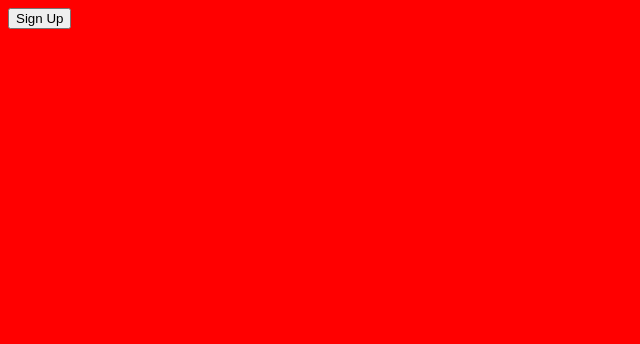
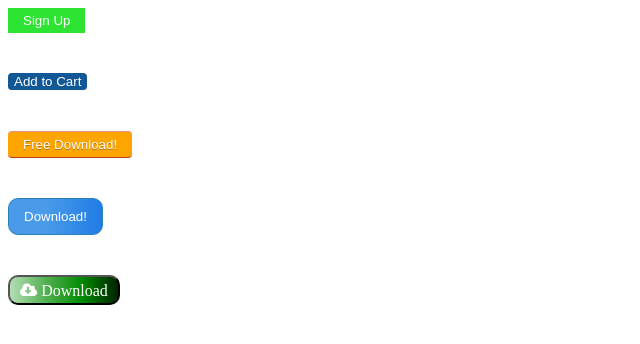
Before and after one commit to rscarlett1/buttons, a plain HTML site: page index.html in a window 1280 px wide. Shown: the whole page, without its empty margins (0-640 px from the left). Drawn offline with Linux system fonts and the light colour scheme.

Commit message:
create buttons

```diff
--- a/css/styles.css
+++ b/css/styles.css
@@ -1,6 +1,86 @@
-body {
+button{
+	display: block;
+	margin-bottom: 40px;
+}
 
-	background-color:	#ff0000;
+
+
+#one{
+	background-color: #2ee432;
+	padding: 5px 15px;
+	border: none;
+	color:	#ffffff;
+	cursor: pointer;
+	outline: none;
+}
+
+#two{
+	background-color: #125896;
+	border: none;
+	color: #ffffff;
+	border-radius: 4px;
+	border-bottom: 1px solid;
+	cursor: pointer;
+
+}
+
+#three{
+	background-color: orange;
+	border: none;
+	color: white;
+	padding: 5px 15px;
+	cursor: pointer;
+	border-radius: 4px;
+	border-top: 1px solid #EB8D84;
+	border-bottom: 1px solid #c0392b;
+	text-shadow: 0 1px 0px rgba(0, 0, 0, .3);
+
+}
+
+#four{
+
+
+	/* Permalink - use to edit and share this gradient: http://colorzilla.com/gradient-editor/#499bea+40,207ce5+100 */
+background: rgb(73,155,234); /* Old browsers */
+background: -moz-linear-gradient(left, rgba(73,155,234,1) 40%, rgba(32,124,229,1) 100%); /* FF3.6-15 */
+background: -webkit-linear-gradient(left, rgba(73,155,234,1) 40%,rgba(32,124,229,1) 100%); /* Chrome10-25,Safari5.1-6 */
+background: linear-gradient(to right, rgba(73,155,234,1) 40%,rgba(32,124,229,1) 100%); /* W3C, IE10+, FF16+, Chrome26+, Opera12+, Safari7+ */
+filter: progid:DXImageTransform.Microsoft.gradient( startColorstr='#499bea', endColorstr='#207ce5',GradientType=1 ); /* IE6-9 */
+copy
+
+	border: none;
+	color: white;
+	padding: 10px 15px;
+	cursor: pointer;
+	outline: none;
+	border-radius: 10px;
+	border: 1px solid #2980b9;
+	transition: all .2s;
+
+}
+
+#four:hover{
+	border-radius: 2px;
+	color: black;
+}
+
+#five{
+	/* Permalink - use to edit and share this gradient: http://colorzilla.com/gradient-editor/#b4ddb4+0,83c783+17,52b152+33,008a00+67,005700+83,002400+100;Green+3D+%231 */
+background: rgb(180,221,180); /* Old browsers */
+background: -moz-linear-gradient(left, rgba(180,221,180,1) 0%, rgba(131,199,131,1) 17%, rgba(82,177,82,1) 33%, rgba(0,138,0,1) 67%, rgba(0,87,0,1) 83%, rgba(0,36,0,1) 100%); /* FF3.6-15 */
+background: -webkit-linear-gradient(left, rgba(180,221,180,1) 0%,rgba(131,199,131,1) 17%,rgba(82,177,82,1) 33%,rgba(0,138,0,1) 67%,rgba(0,87,0,1) 83%,rgba(0,36,0,1) 100%); /* Chrome10-25,Safari5.1-6 */
+background: linear-gradient(to right, rgba(180,221,180,1) 0%,rgba(131,199,131,1) 17%,rgba(82,177,82,1) 33%,rgba(0,138,0,1) 67%,rgba(0,87,0,1) 83%,rgba(0,36,0,1) 100%); /* W3C, IE10+, FF16+, Chrome26+, Opera12+, Safari7+ */
+filter: progid:DXImageTransform.Microsoft.gradient( startColorstr='#b4ddb4', endColorstr='#002400',GradientType=1 ); /* IE6-9 */
+copy
+
+	border: none;
+	padding: 5px 10px;
+	border-radius: 10px;
+	color: white;
 
 
 }
+
+#five i{
+	color: #333333;
+}
--- a/index.html
+++ b/index.html
@@ -11,11 +11,16 @@
 
 		<link rel="stylesheet" href="css/styles.css">
 
+		<link rel="stylesheet" href="https://maxcdn.bootstrapcdn.com/font-awesome/4.5.0/css/font-awesome.min.css">
+
 
 </head>
 <body>
 
-<button>Sign Up</button>
-
+<button id="one">Sign Up</button>
+<button id="two">Add to Cart</button>
+<button id="three">Free Download!</button>
+<button id="four">Download!</button>
+<button id="five"i class="fa fa-cloud-download"> Download</button>
 </body>
 </html>
```
